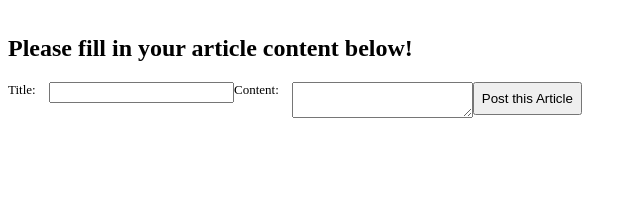
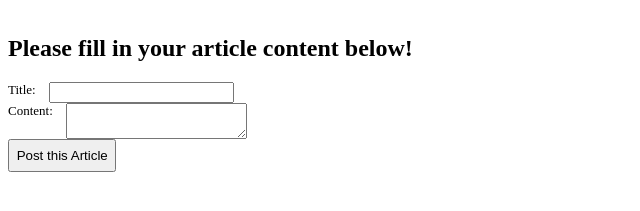
Before and after one commit to grevian/AppEngine-Example, a plain HTML site: page submit.html in a window 1280 px wide. Shown: the part 151-362 px from the top of the page, without its empty margins (0-640 px from the left). Drawn offline with Linux system fonts and the light colour scheme.

Commit message:
Add some more styling

```diff
--- a/theme.css
+++ b/theme.css
@@ -7,6 +7,7 @@
 
 label {
   font-size: small;
+  clear: both;
   float: left;
   display: block;
 }
@@ -25,5 +26,6 @@ textarea {
 
 input[type="submit"] {
   display: block;
+  clear: both;
   padding: 0.5em;
 }
```
